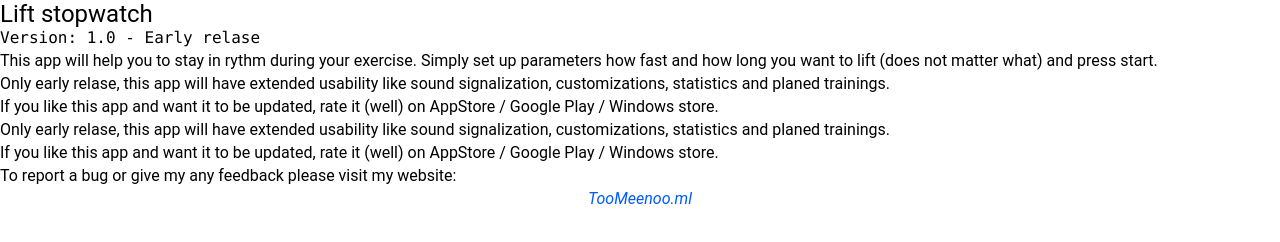
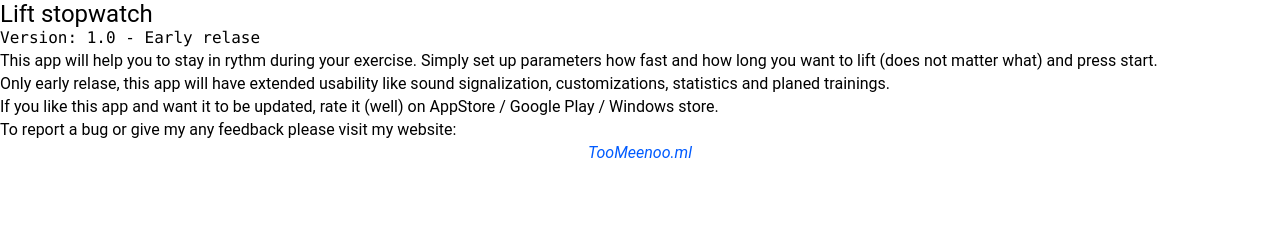
Before and after one commit to MIP-FIIT/git-refactoring-mip-2017-toomeenoo, a website: page Lift Stopwatch/www/docs/about_en.html in a window 1280 px wide. Drawn offline with Linux system fonts and the light colour scheme.

Commit message:
before folders remove

```diff
--- a/Lift Stopwatch/www/docs/about_en.html
+++ b/Lift Stopwatch/www/docs/about_en.html
@@ -17,11 +17,6 @@
         customizations, statistics and planed trainings.
     </p>
     <p>If you like this app and want it to be updated, rate it (well) on AppStore / Google Play / Windows store.</p>
-    <p>
-        Only early relase, this app will have extended usability like sound signalization,
-        customizations, statistics and planed trainings.
-    </p>
-    <p>If you like this app and want it to be updated, rate it (well) on AppStore / Google Play / Windows store.</p>
 
     <p>To report a bug or give my any feedback please visit my website:</p>
     <p class="center"><a href="http://www.toomeenoo.ml/">TooMeenoo.ml</a></p>
--- a/Lift Stopwatch/www/scripts/index.js
+++ b/Lift Stopwatch/www/scripts/index.js
@@ -16,7 +16,7 @@
                 AdMob.createBanner({
                     adId: admobid.banner,
                     position: AdMob.AD_POSITION.BOTTOM_CENTER,
-                    isTesting: !relase, // TODO: remove this line when release
+                    isTesting: true,
                     overlap: true,
                     offsetTopBar: false,
                     bgColor: 'black'
```
Also changed, not shown: Lift Stopwatch/www/index.html (+0 -4 lines), Lift Stopwatch/www/scripts/Ssw.js (+0 -10 lines).
